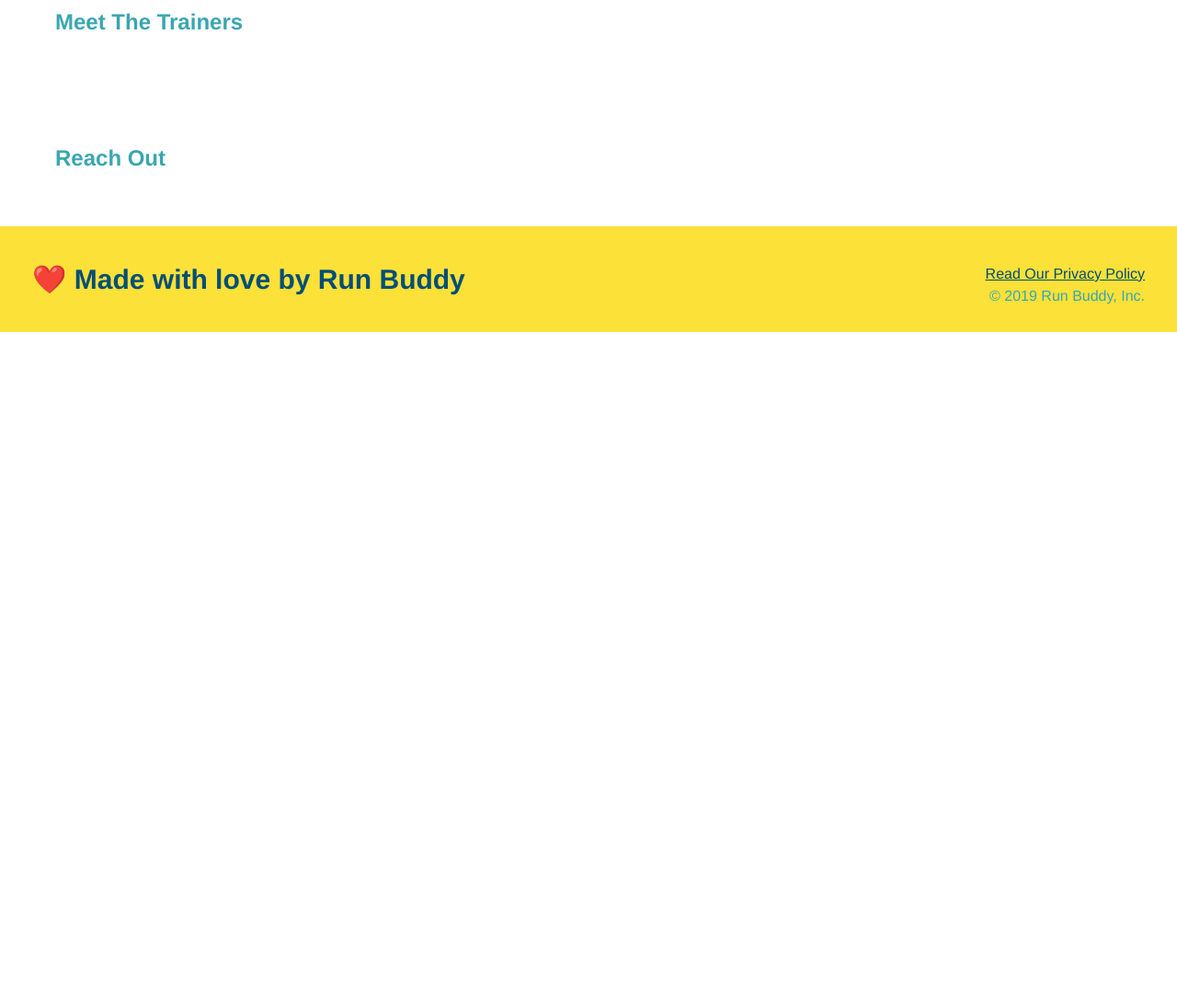
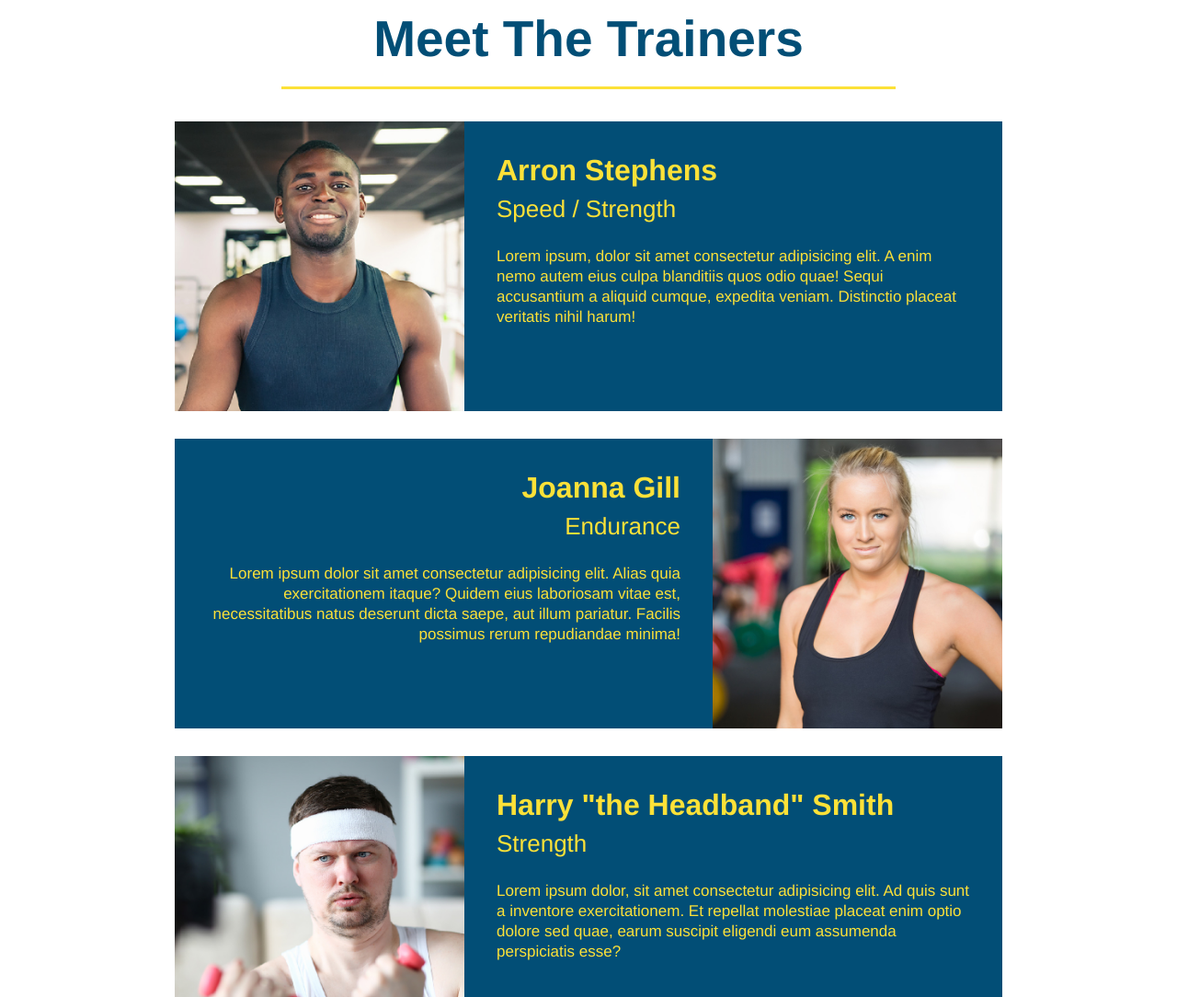
Before and after one commit to T0rgy/run-buddy, a plain HTML site: page index.html in a window 1280 px wide. Shown: the part 2780-3864 px from the top of the page at 92% size. Before the commit the page ends 3141 px from the top, so only its background shows below. Drawn offline with Linux system fonts and the light colour scheme.

Commit message:
meet the trainers section

```diff
--- a/assets/css/style.css
+++ b/assets/css/style.css
@@ -127,15 +127,6 @@ section {
     text-align: center;
 }
 
-.section-title {
-    font-size: 55px;
-    color: #024e76;
-    margin-bottom: 35px;
-    padding: 0 100px 20px 100px;
-    border-bottom: 3px solid;
-    display: inline-block;
-}
-
 .intro p {
     line-height: 1.7;
     color: #39a6b2;
@@ -147,14 +138,6 @@ section {
 .steps {
     text-align: center;
     background: #fce138;
-}
-
-.primary-border {
-    border-color: #fce138;
-}
-
-.secondary-border {
-    border-color: #39a6b2;
 }
 
 .steps div {
@@ -180,3 +163,68 @@ section {
 .steps span {
     font-size: 38px;
 }
+
+.section-title {
+    font-size: 55px;
+    color: #024e76;
+    margin-bottom: 35px;
+    padding: 0 100px 20px 100px;
+    display: inline-block;
+    border-bottom: 3px solid;
+}
+
+.primary-border {
+    border-color: #fce138;
+}
+
+.secondary-border {
+    border-color: #39a6b2;
+}
+
+/* Meet the Trainers */
+.trainers {
+    text-align: center;
+}
+
+.trainer {
+    text-align: center;
+    width: 900px;
+    margin: 0 auto 30px auto;
+    background: #024e76;
+    color: #fce138;
+    overflow: auto;
+}
+
+.trainer img {
+    width: 35%;
+    float: left;
+}
+
+.trainer-bio {
+    padding: 35px;
+    float: left;
+    width: 65%;
+}
+.trainer-bio h3 {
+    font-size: 32px;
+    margin-bottom: 8px;
+}
+
+.trainer-bio h4 {
+    font-weight: lighter;
+    font-size: 26px;
+    margin-bottom: 25px;
+}
+
+.trainer-bio p {
+    font-size: 17px;
+    line-height: 1.3;
+}
+
+.text-left {
+    text-align: left;
+}
+
+.text-right {
+    text-align: right;
+}
--- a/index.html
+++ b/index.html
@@ -1,12 +1,12 @@
 <!DOCTYPE html>
 <html lang="en">
     <head>
-        <link rel="stylesheet" href="./assets/css/style.css" />
         <meta charset="UTF-8" />
         <title>Run Buddy</title>
+        <link rel="stylesheet" href="./assets/css/style.css" />
+
     </head>
     <body>
-
         <!-- navigation -->
         <header>
         <h1>
@@ -57,7 +57,7 @@
                     <label for="checkbox" >
                         I acknowledge that I am at least 18 years of age.
                     </label>
-                    <input type="checkbox" name="age-confirm" id="checkbox" />
+                    <input type="checkbox" name="checkpoint1" id="checkbox" />
                 </p>
                 <button type="submit">
                     Get running!
@@ -105,9 +105,41 @@
        </section>
 
        <!--"meet the trainers" section-->
-       <section>
-           <h2>Meet The Trainers</h2>
-       </section>
+       <section id="your-trainers" class="trainers">
+           <h2 class="section-title primary-border">Meet The Trainers</h2>
+                <article class="trainer">
+                    <img src="./assets/images/trainer-1.jpg" alt="Arron Stephens in his workout clothes, ready to pump iron" />
+                    <div class="trainer-bio text-left">
+                        <h3>Arron Stephens</h3>
+                        <h4>Speed / Strength</h4>
+                        <p>
+                            Lorem ipsum, dolor sit amet consectetur adipisicing elit. A enim nemo autem eius culpa blanditiis quos odio quae! Sequi accusantium a aliquid cumque, expedita veniam. Distinctio placeat veritatis nihil harum!
+                        </p>
+                    </div>
+                </article>
+                <!--second trainer bio-->
+                <article class="trainer">
+                    <div class="trainer-bio text-right">
+                        <h3>Joanna Gill</h3>
+                        <h4>Endurance</h4>
+                        <p>
+                            Lorem ipsum dolor sit amet consectetur adipisicing elit. Alias quia exercitationem itaque? Quidem eius laboriosam vitae est, necessitatibus natus deserunt dicta saepe, aut illum pariatur. Facilis possimus rerum repudiandae minima!
+                        </p>
+                    </div>
+                    <img src="./assets/images/trainer-2.jpg" alt="Joanna Gill cooling off after a workout" />
+                </article>
+                <!--third trainer bio-->
+                <article class="trainer">
+                    <img src="./assets/images/trainer-3.jpg" alt="Harry Smith wearing a headband and lifting comically small pink weights" />
+                    <div class="trainer-bio text-left">
+                        <h3>Harry "the Headband" Smith</h3>
+                        <h4>Strength</h4>
+                        <p>
+                            Lorem ipsum dolor, sit amet consectetur adipisicing elit. Ad quis sunt a inventore exercitationem. Et repellat molestiae placeat enim optio dolore sed quae, earum suscipit eligendi eum assumenda perspiciatis esse?
+                        </p>
+                    </div>
+                </article>
+        </section>
 
        <!--"reach out" section-->
        <section>
```
Also changed, not shown: assets/images/trainer-1.jpg (added), assets/images/trainer-2.jpg (added), assets/images/trainer-3.jpg (added).
